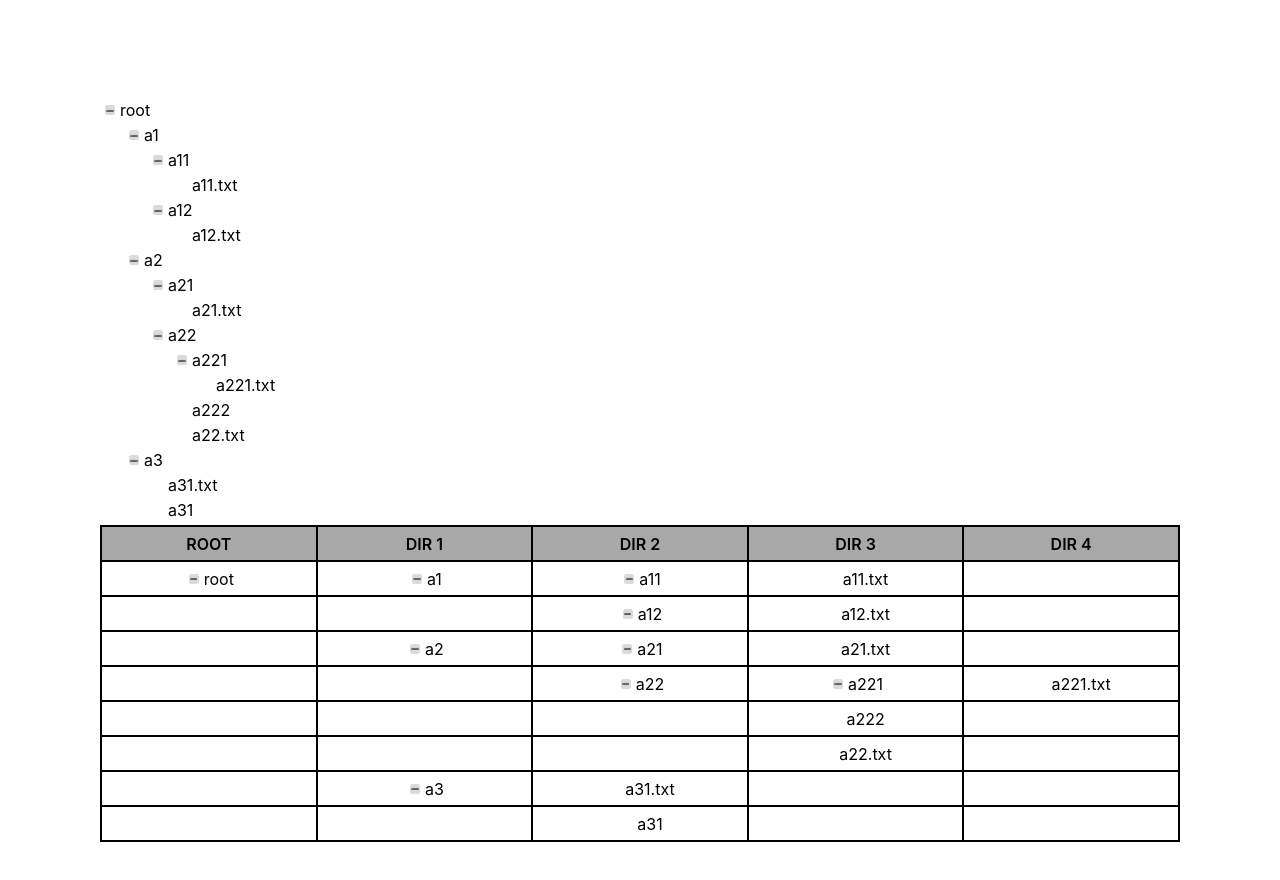
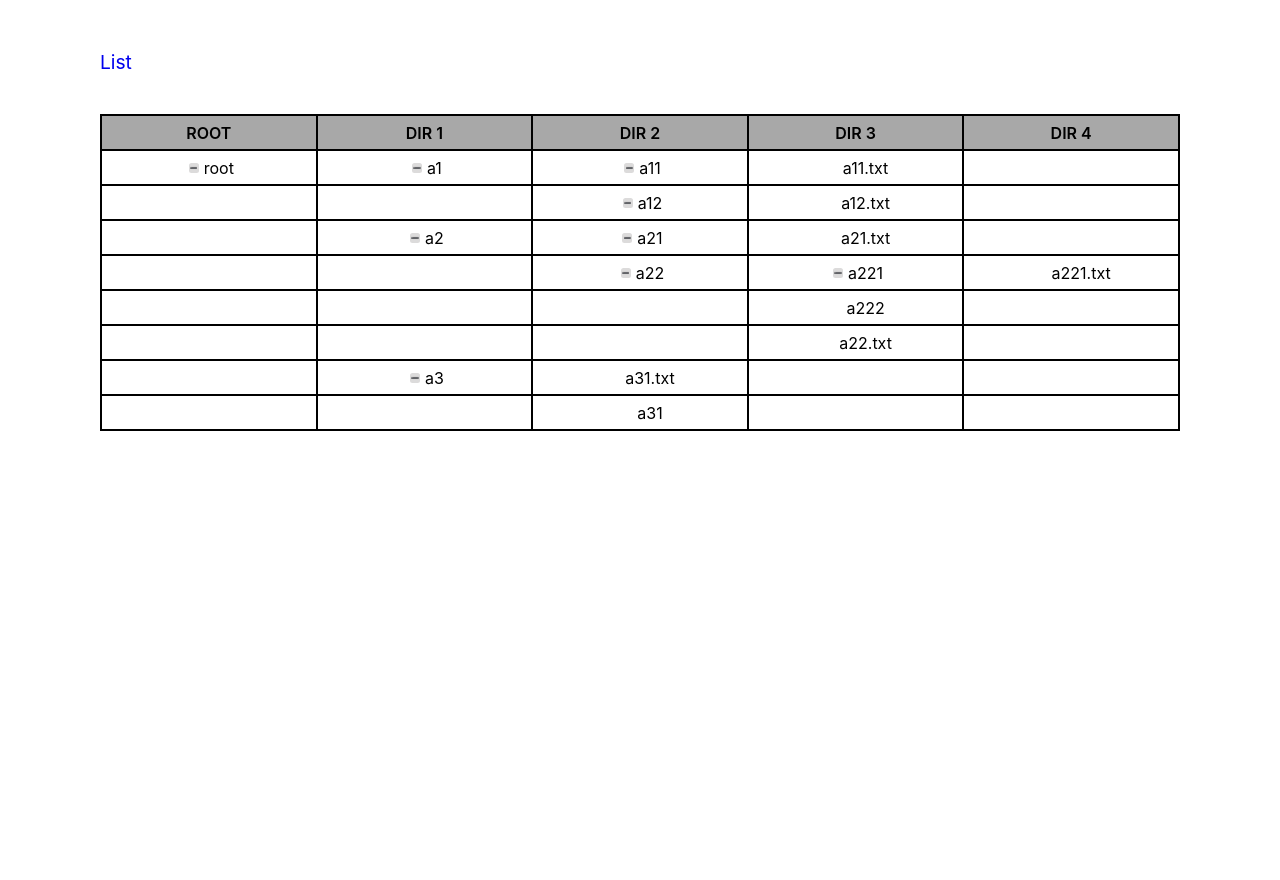
Before and after one commit to singh-pk/jp-morgan, a React (Create React App) app: page /grid in a window 1280 px wide. Shown: the top 880 px of the page. After the commit the page ends 800 px from the top, so only its background shows below. Built offline with nearby package versions, Linux system fonts and the light colour scheme.

Commit message:
Added routing and header

```diff
--- a/package.json
+++ b/package.json
@@ -9,6 +9,7 @@
     "clsx": "^1.2.1",
     "react": "^18.2.0",
     "react-dom": "^18.2.0",
+    "react-router-dom": "^6.4.3",
     "react-scripts": "5.0.1",
     "sass": "^1.56.1",
     "web-vitals": "^2.1.0"
--- a/src/App.jsx
+++ b/src/App.jsx
@@ -1,15 +1,32 @@
-import { Folder, Grid } from 'components';
+import { useEffect } from 'react';
+import { Routes, Route, useNavigate } from 'react-router-dom';
+
+import { ROUTES } from 'utils';
+
+import { Header } from 'components';
 
 import './App.scss';
 
-const ROOT = 'root';
+const App = () => {
+  const navigate = useNavigate();
 
-const App = () => {
+  useEffect(() => {
+    if (window.location.pathname === '/') {
+      navigate('/list');
+    }
+  }, []);
+
   return (
     <div className='App'>
-      <Folder name={ROOT} />
+      <Header />
 
-      <Grid name={ROOT} />
+      <Routes>
+        {ROUTES.map(({ path, element: Element, props }) => (
+          <Route path={path} element={<Element {...props} />} key={path} />
+        ))}
+
+        <Route path='*' element={<div>404! Page Not Found</div>} />
+      </Routes>
     </div>
   );
 };
--- a/src/App.scss
+++ b/src/App.scss
@@ -17,6 +17,6 @@ code {
 }
 
 .App {
-  margin: 100px;
+  margin: 50px 100px;
   user-select: none;
 }
--- /dev/null
+++ b/src/components/Header/Header.module.scss
@@ -0,0 +1,15 @@
+@import 'styles/main';
+
+.header {
+  @include flexBetween;
+  margin-bottom: 40px;
+}
+
+.activeLink {
+  display: none;
+}
+
+.link {
+  font-size: 1.2rem;
+  text-decoration: none;
+}
--- /dev/null
+++ b/src/components/Header/index.jsx
@@ -0,0 +1,25 @@
+import { NavLink } from 'react-router-dom';
+
+import { ROUTES } from 'utils';
+
+import classes from './Header.module.scss';
+
+const Header = () => {
+  return (
+    <header className={classes.header}>
+      {ROUTES.map(({ path, name }) => (
+        <NavLink
+          key={path}
+          to={path}
+          className={({ isActive }) =>
+            isActive ? classes.activeLink : classes.link
+          }
+        >
+          {name}
+        </NavLink>
+      ))}
+    </header>
+  );
+};
+
+export default Header;
--- a/src/components/index.js
+++ b/src/components/index.js
@@ -1,3 +1,4 @@
+export { default as Header } from './Header';
 export { default as Folder } from './Folder';
 export { default as FolderName } from './FolderName';
 export { default as Child } from './Child';
--- a/src/index.js
+++ b/src/index.js
@@ -1,11 +1,15 @@
 import React from 'react';
 import ReactDOM from 'react-dom/client';
+
+import { BrowserRouter } from 'react-router-dom';
 
 import App from 'App';
 
 const root = ReactDOM.createRoot(document.getElementById('root'));
 root.render(
   <React.StrictMode>
-    <App />
+    <BrowserRouter>
+      <App />
+    </BrowserRouter>
   </React.StrictMode>
 );
--- a/src/styles/_main.scss
+++ b/src/styles/_main.scss
@@ -12,6 +12,11 @@
   justify-content: center;
 }
 
+@mixin flexBetween {
+  @include flexAlignCenter;
+  justify-content: space-between;
+}
+
 @mixin border {
   border: 1px solid black;
 }
--- /dev/null
+++ b/src/utils/constants.js
@@ -0,0 +1,10 @@
+import { Folder, Grid } from 'components';
+
+const ROOT = 'root';
+
+const ROUTES = [
+  { path: '/list', name: 'List', element: Folder, props: { name: ROOT } },
+  { path: '/grid', name: 'Grid', element: Grid, props: { name: ROOT } }
+];
+
+export { ROUTES };
--- /dev/null
+++ b/src/utils/helpers.js
@@ -0,0 +1,18 @@
+function getFolderMeta(data) {
+  const { type, child } = data ?? {};
+
+  const isFolder = type === 'folder';
+  const isExpandable = isFolder && !!child?.length;
+
+  return { isFolder, isExpandable, type, child };
+}
+
+function setKeyVal(obj, row, col, value) {
+  obj[row][col] = { ...obj[row][col], value };
+}
+
+function createMatrix() {
+  return Array.from(Array(9), () => new Array(5).fill({}));
+}
+
+export { getFolderMeta, setKeyVal, createMatrix };
--- a/src/utils/index.js
+++ b/src/utils/index.js
@@ -1,18 +1,2 @@
-function getFolderMeta(data) {
-  const { type, child } = data ?? {};
-
-  const isFolder = type === 'folder';
-  const isExpandable = isFolder && !!child?.length;
-
-  return { isFolder, isExpandable, type, child };
-}
-
-function setKeyVal(obj, row, col, value) {
-  obj[row][col] = { ...obj[row][col], value };
-}
-
-function createMatrix() {
-  return Array.from(Array(9), () => new Array(5).fill({}));
-}
-
-export { getFolderMeta, setKeyVal, createMatrix };
+export * from './helpers';
+export * from './constants';
```
Also changed, not shown: 1 other file (tests, documents, lock files or other folders).
